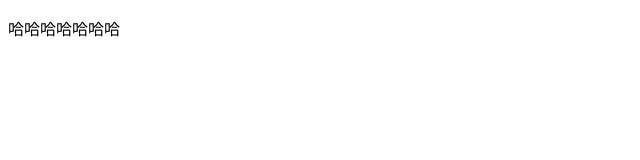
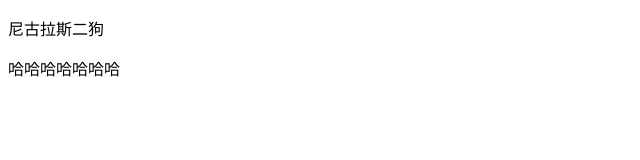
Before and after one commit to qikefeng/dqyProj, a plain HTML site: page index.html in a window 1280 px wide. Shown: the whole page, without its empty margins (0-640 px from the left). Drawn offline with Linux system fonts and the light colour scheme.

Commit message:
dogcommit

```diff
--- a/index.html
+++ b/index.html
@@ -7,7 +7,7 @@
     <title>Document</title>
 </head>
 <body>
-
+    <p>尼古拉斯二狗</p>
     <p>哈哈哈哈哈哈哈</p>
 </body>
 </html>
```
